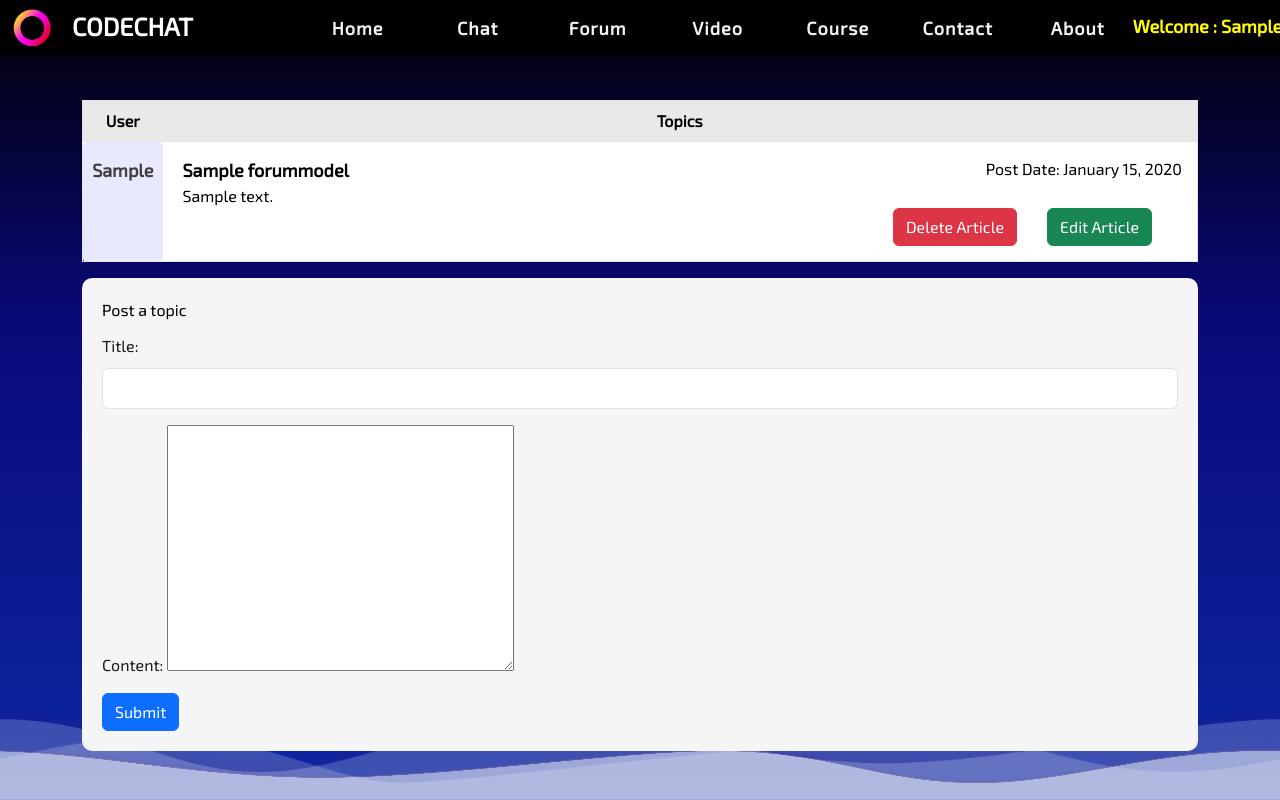
After one commit to Jordanlui2024/djangochat, a Django app: page /forum/article/1/ in a window 1280 px wide. The commit adds this page. Run offline with Django 4.2, Linux system fonts and the light colour scheme; a user stored in the database is signed in; tables that the repository leaves empty hold one stand-in row (values such as "Sample post"); some libraries are stand-ins or nearby versions; some web fonts are replaced.

Commit message:
forum edit

```diff
--- a/core/templates/core/base.html
+++ b/core/templates/core/base.html
@@ -77,7 +77,7 @@
               {% endif %}
               <li class="nav-item">
                  <div class="outer button">
-                   <a href="{% url 'forumListPage' %}">Forum</a>
+                   <a href="{% url 'forumListPage' page=1 %}">Forum</a>
                    <span></span>
                    <span></span>
                  </div>
--- a/djangochat/urls.py
+++ b/djangochat/urls.py
@@ -13,7 +13,7 @@ urlpatterns = [
     path('', include('core.urls')),
     path("ckeditor5/", include('django_ckeditor_5.urls'), name="ck_editor_5_upload_file"),
     path('rooms/', include("room.urls")),
-    path('forumlist/', include('forum.urls')),
+    path('forum/', include('forum.urls')),
     path('contactus/', include('contactus.urls')),
     path('video/', include('video.urls')),
     path('admin/', admin.site.urls),
--- /dev/null
+++ b/forum/templates/forumArticlePage.html
@@ -0,0 +1,64 @@
+{% extends "core/base.html" %}
+{% load static %}
+{% block title %}Forum Article{% endblock %}
+{% block style %}
+<style>
+    body {
+        font-family:"Exo 2", sans-serif;
+        background:linear-gradient(180deg, rgba(2,0,.6,1) 0%, rgba(9,9,121,1) 40%,  rgb(13, 40, 163) 100%);
+        color:white
+      }
+</style>
+{% endblock  %}
+{% block content %}
+<div class="content">
+    <table class="table tableforum">
+        <thead>
+          <tr>
+            <th scope="col" style="width:80px">User</th>
+            <th scope="col">Topics</th>
+          </tr>
+        </thead>
+
+          <tbody>
+             {% for forum in forumlist %}
+              <tr style="vertical-align:middle">
+                <td scope="row" class="username">{{forum.author.username|capfirst }}</td>
+                <td scope="row" style="padding:15px 15px 15px 20px">
+
+                   <div class="forumlistcontent">
+                    <div style="float:right">Post Date: {{forum.publication_date | date:"F d, Y"}}</div>
+                    <div class="titleforum">{{forum.title}}</div>
+                    <div class="ck-content">
+                        {{forum.content|safe}}
+                    </div>
+                    <div class="forumdetail">
+                       <span><button class="btn btn-danger">Delete Article</button></span>
+                       <span><button class="btn btn-success">Edit Article</button></span>
+                    </div>
+                  </div>
+
+                </td>
+              </tr>
+             {% endfor %}
+          </tbody>
+  </table>
+</div>
+{% if request.user.is_authenticated == True %}
+<div class="postforum">
+<div class="postrely">
+  <span>Post a topic</span>
+</div>
+<form method="POST">
+  {% csrf_token %}
+  {{ form.media }}
+  {{ form.as_p }}
+  <button class="btn btn-primary">Submit</button>
+</form>
+</div>
+{% else %}
+<div>Login for create your forum topic </div>
+
+{% endif %}
+</div>
+{% endblock %}
--- a/forum/templates/forumPage.html
+++ b/forum/templates/forumPage.html
@@ -18,7 +18,9 @@
       <tr>
         <th scope="col" colspan="2">
           <div class="topicback">
+          <a href="{% url 'forumListPage' page=page %}">
           <i class="material-icons" style="font-size:38px">keyboard_backspace</i>
+          </a>
           </div>
           <h3>{{forum.title}}</h3>
         </th>
@@ -78,11 +80,11 @@
 {% endblock %}
 {% block script %}
 <script>
-$(function(){
+{% comment %} $(function(){
   $(".topicback").on("click", function(){
     history.back(1);
   })
-})
+}) {% endcomment %}
 
 </script>
 {% endblock %}
--- a/forum/urls.py
+++ b/forum/urls.py
@@ -2,6 +2,7 @@ from django.urls import path
 from . import views
 
 urlpatterns = [
-    path("", views.forumListPage, name="forumListPage"),
-    path("forumid/<int:forum_id>/", views.forumPage, name="forumPage")
+    path("forumlist/<int:page>/", views.forumListPage, name="forumListPage"),
+    path("forumid/<int:forum_id>/<int:page>/", views.forumPage, name="forumPage"),
+    path("article/<int:author_id>/", views.forumArticlePage , name="articlePage"),
 ]
--- a/forum/views.py
+++ b/forum/views.py
@@ -1,8 +1,9 @@
 from django.shortcuts import render
 from .forms import ForumForm, RelyForm
 from .models import ForumModel, ReplyModel
+from django.contrib.auth.decorators import login_required
 # Create your views here.
-def forumPage(request, forum_id):
+def forumPage(request, forum_id, page=1):
     forum = ForumModel.objects.get(id=forum_id)
     if request.method == "POST":
        form = RelyForm(request.POST)
@@ -16,14 +17,17 @@ def forumPage(request, forum_id):
           print(forum.error)
     else:
        print(forum_id)
-       forum.views += 1
-       forum.save()
+       userid = forum.author.id
+       if(userid != request.user.id):
+          forum.views += 1
+          forum.save()
     form = RelyForm()
     replylist = ReplyModel.objects.order_by("-publication_date")
-    return render(request, 'forumPage.html', {"form":form, "forum":forum, "replylist":replylist})
+    return render(request, 'forumPage.html', {"form":form, "forum":forum, "replylist":replylist, "page":page})
 
 
-def forumListPage(request):
+def forumListPage(request, page=1):
+    print(page)
     if request.method == "POST":
         form = ForumForm(request.POST)
         if form.is_valid():
@@ -35,4 +39,11 @@ def forumListPage(request):
             print(forum.error)
     form = ForumForm()
     forumlist = ForumModel.objects.order_by("-publication_date")
-    return render(request, "forumListPage.html", {"form": form, "forumlist": forumlist})
+    return render(request, "forumListPage.html", {"form": form, "forumlist": forumlist, "page":page})
+
+@login_required
+def forumArticlePage(request, author_id):
+    print(author_id)
+    form = ForumForm()
+    forumlist = ForumModel.objects.filter(author__id=author_id)
+    return render(request, "forumArticlePage.html", {"form": form, "forumlist": forumlist})
--- a/static/css/style.css
+++ b/static/css/style.css
@@ -514,7 +514,8 @@ td, th {
   padding-top: 15px;
   font-size: 18px;
   font-weight: bold;
-  color:#413f3f
+  color:#413f3f;
+  background-color: rgb(232, 232, 255);
 }
 
 td:first-child, th:first-child {
@@ -544,6 +545,9 @@ label{
 }
 
 .postrely{
+  display:flex;
+  flex-direction: row;
+  justify-content: space-between;
   margin-bottom: 12px;
   color:black
 }
```
Also changed, not shown: forum/templates/forumListPage.html (+6 -2 lines).
